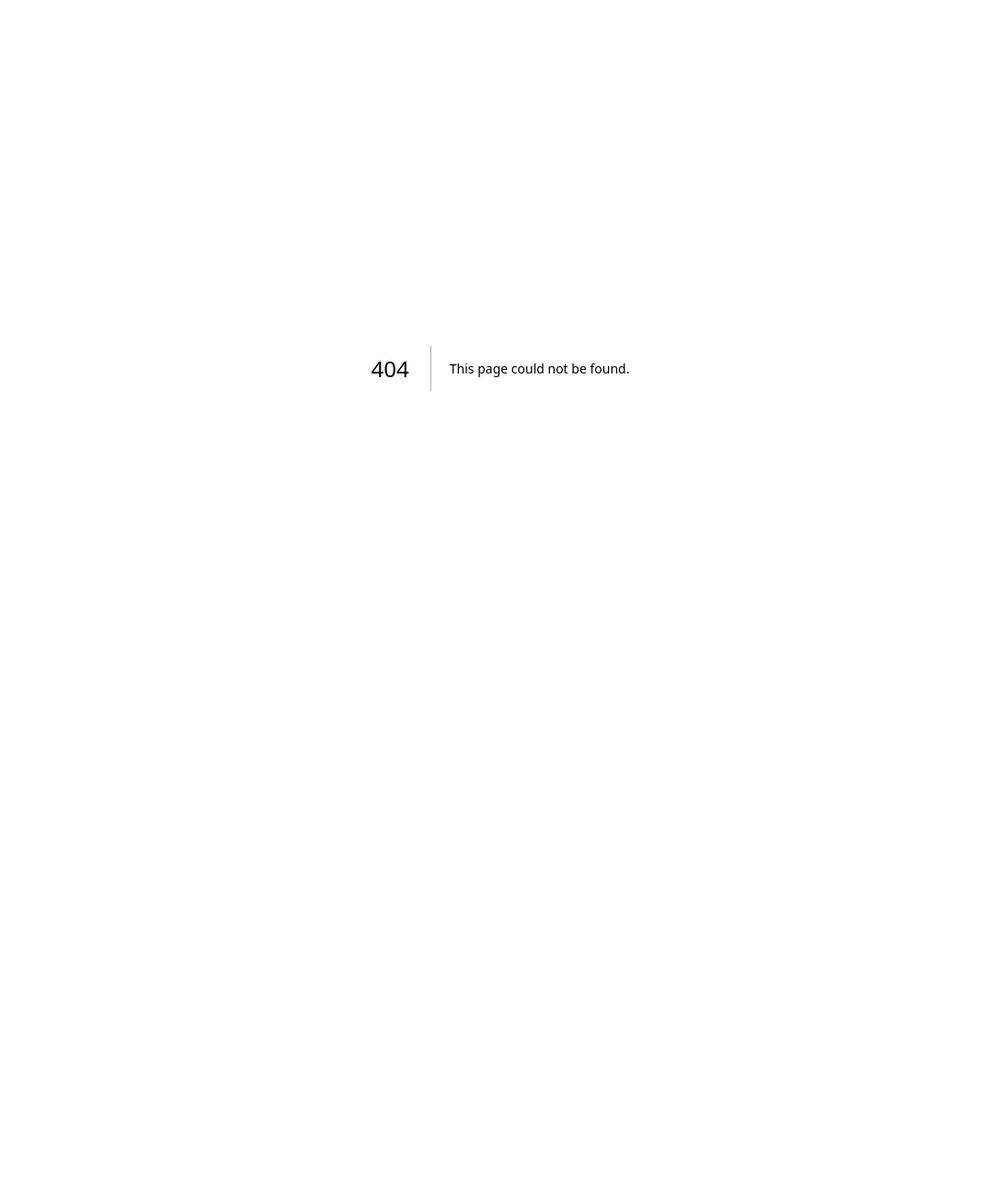
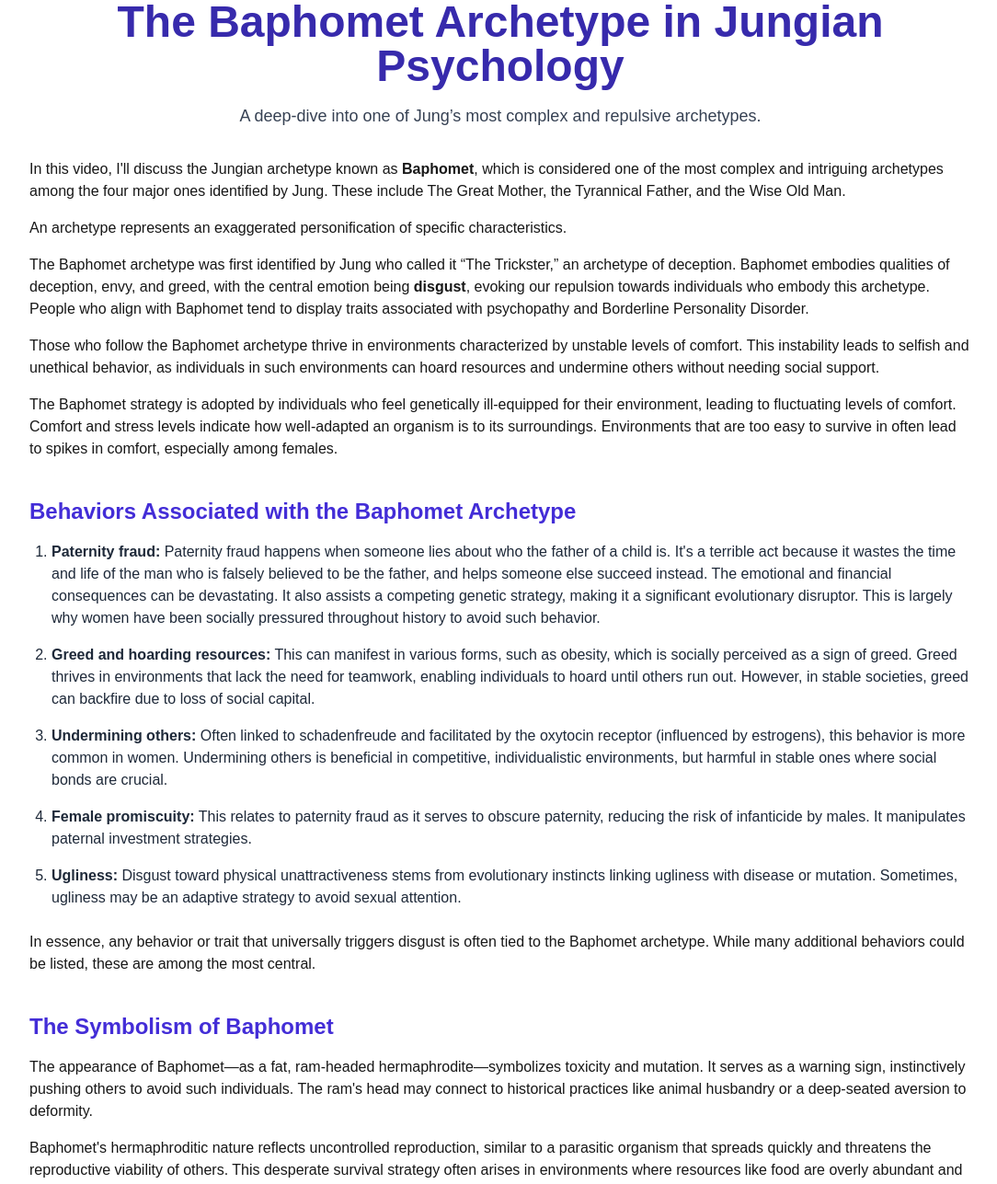
Before and after one commit to digitaldog444/adviseer, a Next.js app: page /baphomet in a window 1280 px wide. Before the commit this address had no page. Shown: the top 1287 px of the page at 92% size, without its empty margins (96-1180 px from the left). Before the commit the page ends 800 px from the top, so only its background shows below. Built offline with nearby package versions, Linux system fonts and the light colour scheme.

Commit message:
added baphomet page

```diff
--- /dev/null
+++ b/src/app/baphomet/page.tsx
@@ -0,0 +1,141 @@
+export default function Home() {
+  return (
+    <section className="max-w-256 m-auto">
+      <header className="mb-8">
+        <h1 className="text-3xl md:text-5xl font-bold text-center mb-4 text-indigo-800">
+          The Baphomet Archetype in Jungian Psychology
+        </h1>
+        <p className="text-lg text-gray-700 text-center">
+          A deep-dive into one of Jung’s most complex and repulsive archetypes.
+        </p>
+      </header>
+
+      <section className="mb-10">
+        <p className="mb-4">
+          In this video, I'll discuss the Jungian archetype known as{" "}
+          <strong>Baphomet</strong>, which is considered one of the most complex
+          and intriguing archetypes among the four major ones identified by
+          Jung. These include The Great Mother, the Tyrannical Father, and the
+          Wise Old Man.
+        </p>
+        <p className="mb-4">
+          An archetype represents an exaggerated personification of specific
+          characteristics.
+        </p>
+        <p className="mb-4">
+          The Baphomet archetype was first identified by Jung who called it “The
+          Trickster,” an archetype of deception. Baphomet embodies qualities of
+          deception, envy, and greed, with the central emotion being{" "}
+          <strong>disgust</strong>, evoking our repulsion towards individuals
+          who embody this archetype. People who align with Baphomet tend to
+          display traits associated with psychopathy and Borderline Personality
+          Disorder.
+        </p>
+        <p className="mb-4">
+          Those who follow the Baphomet archetype thrive in environments
+          characterized by unstable levels of comfort. This instability leads to
+          selfish and unethical behavior, as individuals in such environments
+          can hoard resources and undermine others without needing social
+          support.
+        </p>
+        <p className="mb-4">
+          The Baphomet strategy is adopted by individuals who feel genetically
+          ill-equipped for their environment, leading to fluctuating levels of
+          comfort. Comfort and stress levels indicate how well-adapted an
+          organism is to its surroundings. Environments that are too easy to
+          survive in often lead to spikes in comfort, especially among females.
+        </p>
+      </section>
+
+      <section className="mb-10">
+        <h2 className="text-2xl font-semibold text-indigo-700 mb-4">
+          Behaviors Associated with the Baphomet Archetype
+        </h2>
+        <ol className="list-decimal pl-6 space-y-4 text-gray-800">
+          <li>
+            <strong>Paternity fraud:</strong> Paternity fraud happens when
+            someone lies about who the father of a child is. It's a terrible act
+            because it wastes the time and life of the man who is falsely
+            believed to be the father, and helps someone else succeed instead.
+            The emotional and financial consequences can be devastating. It also
+            assists a competing genetic strategy, making it a significant
+            evolutionary disruptor. This is largely why women have been socially
+            pressured throughout history to avoid such behavior.
+          </li>
+          <li>
+            <strong>Greed and hoarding resources:</strong> This can manifest in
+            various forms, such as obesity, which is socially perceived as a
+            sign of greed. Greed thrives in environments that lack the need for
+            teamwork, enabling individuals to hoard until others run out.
+            However, in stable societies, greed can backfire due to loss of
+            social capital.
+          </li>
+          <li>
+            <strong>Undermining others:</strong> Often linked to schadenfreude
+            and facilitated by the oxytocin receptor (influenced by estrogens),
+            this behavior is more common in women. Undermining others is
+            beneficial in competitive, individualistic environments, but harmful
+            in stable ones where social bonds are crucial.
+          </li>
+          <li>
+            <strong>Female promiscuity:</strong> This relates to paternity fraud
+            as it serves to obscure paternity, reducing the risk of infanticide
+            by males. It manipulates paternal investment strategies.
+          </li>
+          <li>
+            <strong>Ugliness:</strong> Disgust toward physical unattractiveness
+            stems from evolutionary instincts linking ugliness with disease or
+            mutation. Sometimes, ugliness may be an adaptive strategy to avoid
+            sexual attention.
+          </li>
+        </ol>
+
+        <p className="mt-6">
+          In essence, any behavior or trait that universally triggers disgust is
+          often tied to the Baphomet archetype. While many additional behaviors
+          could be listed, these are among the most central.
+        </p>
+      </section>
+
+      <section className="mb-10">
+        <h2 className="text-2xl font-semibold text-indigo-700 mb-4">
+          The Symbolism of Baphomet
+        </h2>
+        <p className="mb-4">
+          The appearance of Baphomet—as a fat, ram-headed
+          hermaphrodite—symbolizes toxicity and mutation. It serves as a warning
+          sign, instinctively pushing others to avoid such individuals. The
+          ram's head may connect to historical practices like animal husbandry
+          or a deep-seated aversion to deformity.
+        </p>
+        <p className="mb-4">
+          Baphomet's hermaphroditic nature reflects uncontrolled reproduction,
+          similar to a parasitic organism that spreads quickly and threatens the
+          reproductive viability of others. This desperate survival strategy
+          often arises in environments where resources like food are overly
+          abundant and easily accessible.
+        </p>
+      </section>
+
+      <section className="mb-10">
+        <h2 className="text-2xl font-semibold text-indigo-700 mb-4">
+          Conclusion
+        </h2>
+        <p className="mb-4">
+          In summary, Baphomet represents the essence of mutation, greed, and
+          strategic selfishness. Individuals adopt this archetype in
+          environments where they are maladapted—particularly those where
+          comfort is excessive. Essentially, people "go Baphomet" when comfort
+          is too easy to obtain, disrupting balanced social behaviors and
+          prompting manipulative or destructive strategies.
+        </p>
+        <p className="mb-4">
+          This contrasts with The Great Mother archetype, which emerges in
+          environments with steady, moderate comfort levels. In contrast,
+          excessive ease often leads to behaviors linked with decay and
+          disorder.
+        </p>
+      </section>
+    </section>
+  );
+}
--- a/src/app/page.tsx
+++ b/src/app/page.tsx
@@ -22,6 +22,14 @@ export default function Home() {
               Why does the universe repeat itself with a simulation?
             </Link>
           </li>
+          <li>
+            <Link
+              className="text-amber-500 hover:text-amber-600"
+              href="/baphomet"
+            >
+              Baphomet
+            </Link>
+          </li>
         </ul>
       </section>
     </>
```
